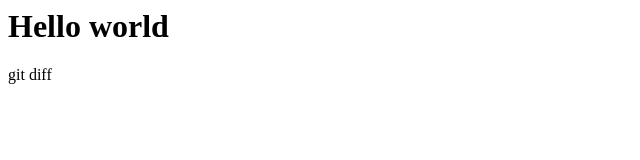
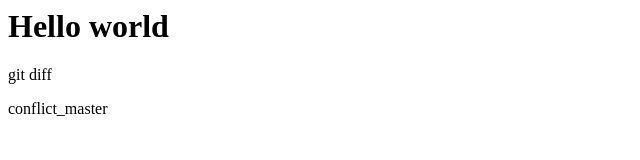
Before and after one commit to machiyama96/gitwork, a plain HTML site: page index.html in a window 1280 px wide. Shown: the whole page, without its empty margins (0-640 px from the left). Drawn offline with Linux system fonts and the light colour scheme.

Commit message:
Add:index.html/conflict_master

```diff
--- a/index.html
+++ b/index.html
@@ -1,2 +1,3 @@
 <h1>Hello world</h1>
 <p>git diff</p>
+<p>conflict_master</p>
```
